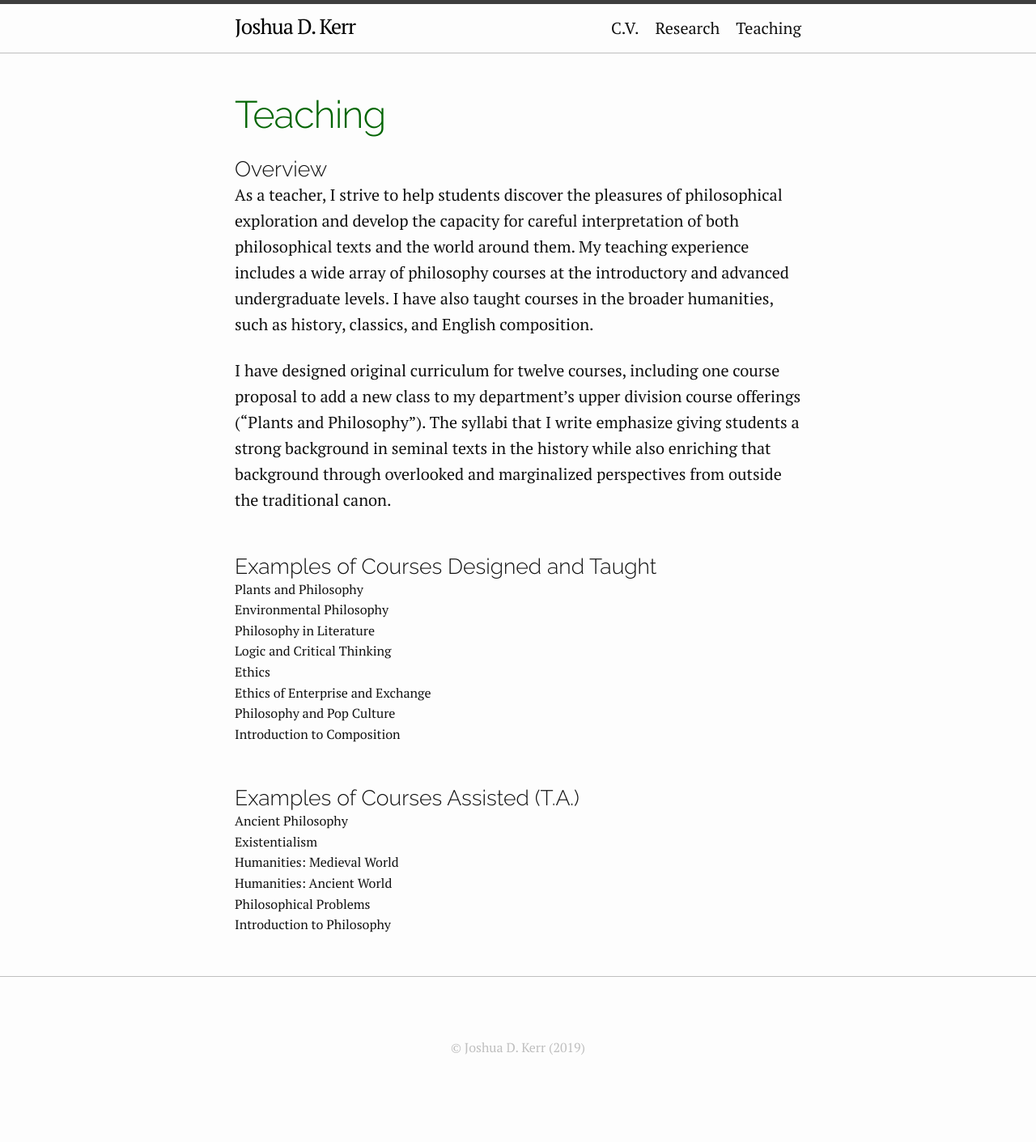
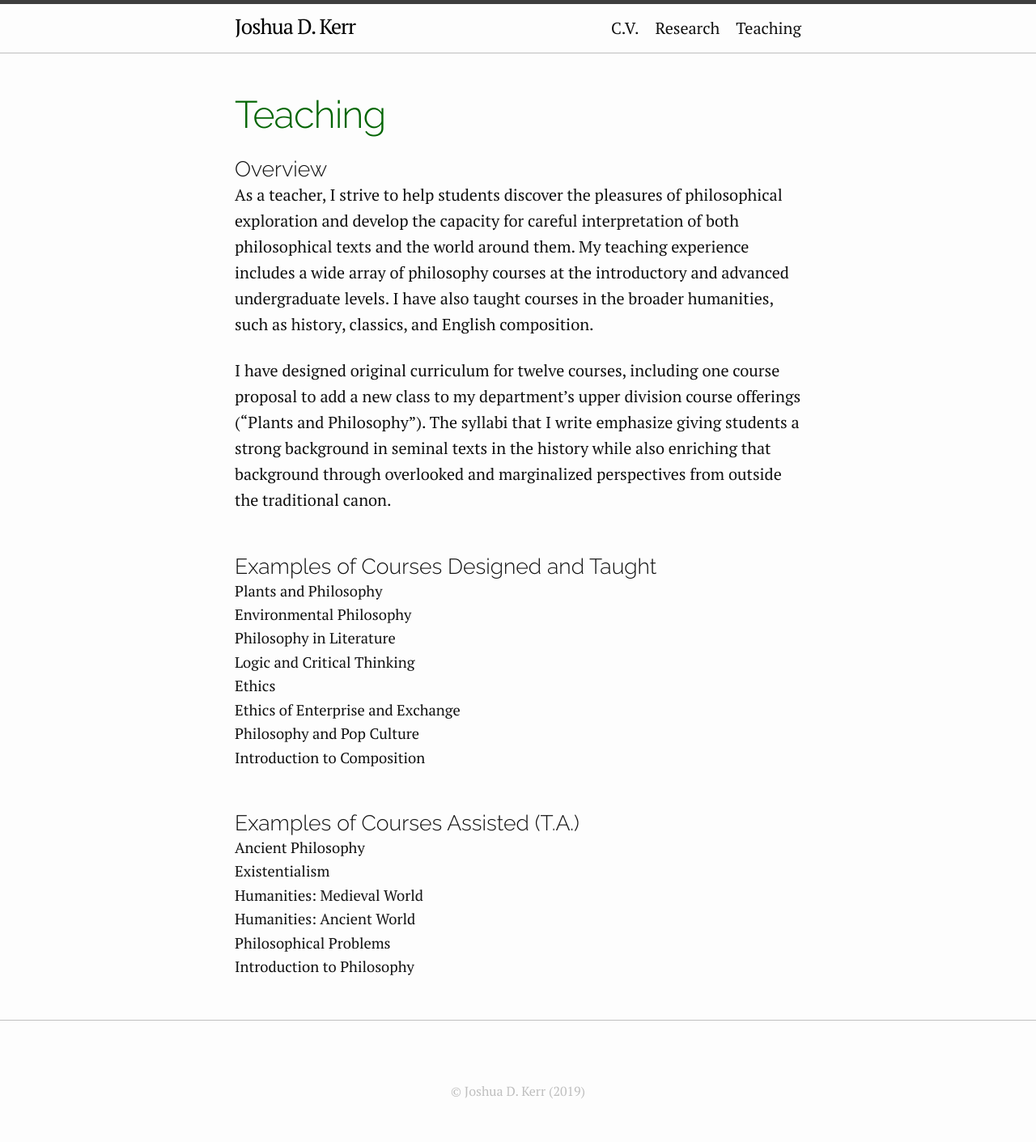
Before and after one commit to joshuakerr/joshuakerr.github.io.old, a Jekyll site: the page built from pages/teaching.md, in a window 1280 px wide. Shown: the whole page at 81% size. Built offline with Jekyll 4.4.1, drawn with Linux system fonts in a browser that asks for light colours; before the commit the page ends 1357 px from its top, so only the background shows below that.

Commit message:
ordered list update

```diff
--- a/_sass/academic/_base.scss
+++ b/_sass/academic/_base.scss
@@ -120,7 +120,7 @@ li {
 
 // added custom styling for bullets here.
 ol {
-    @include size(vsmall);
+    @include size(small);
     list-style-type: none;
     margin-left: 0;
     padding-left: 1em;
```
